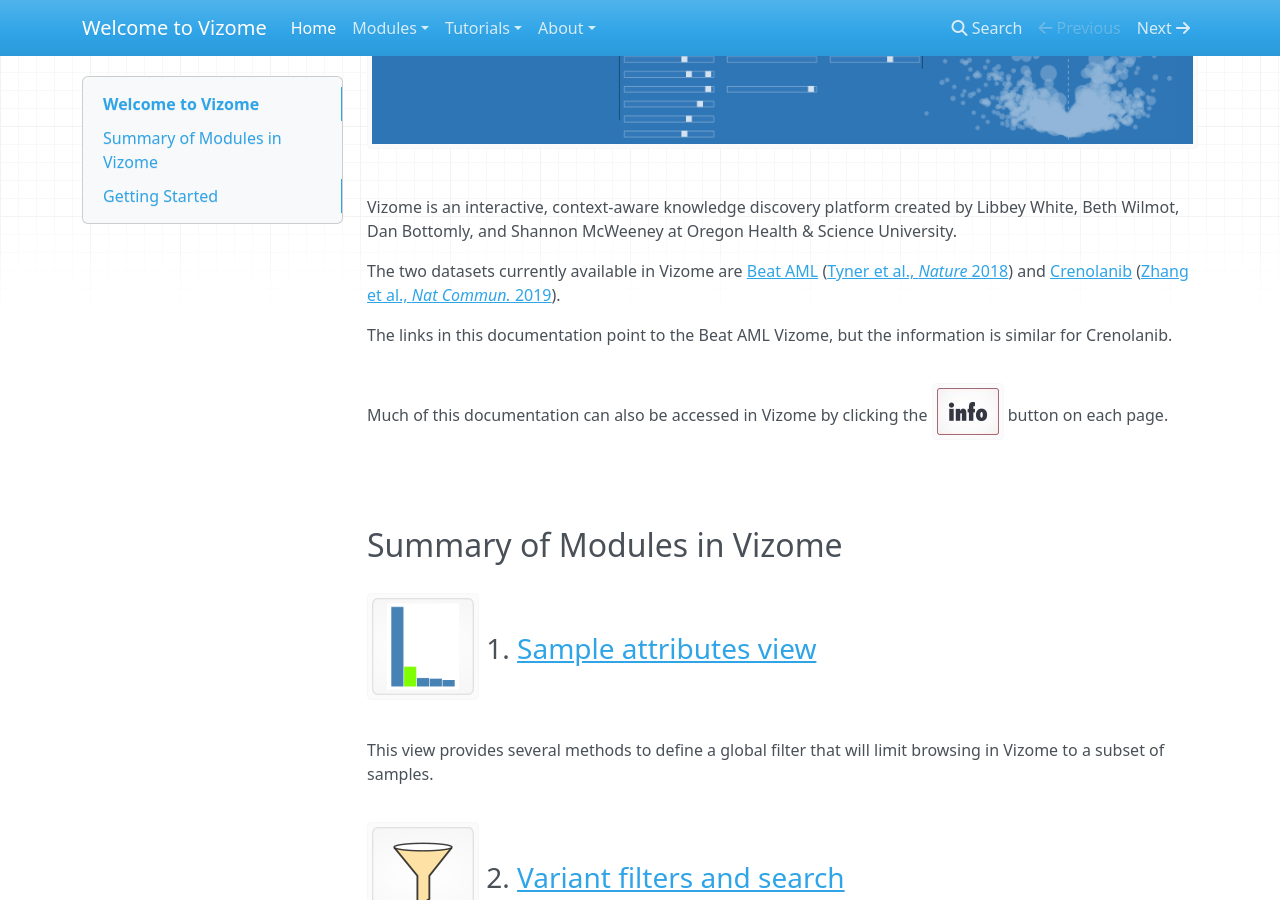
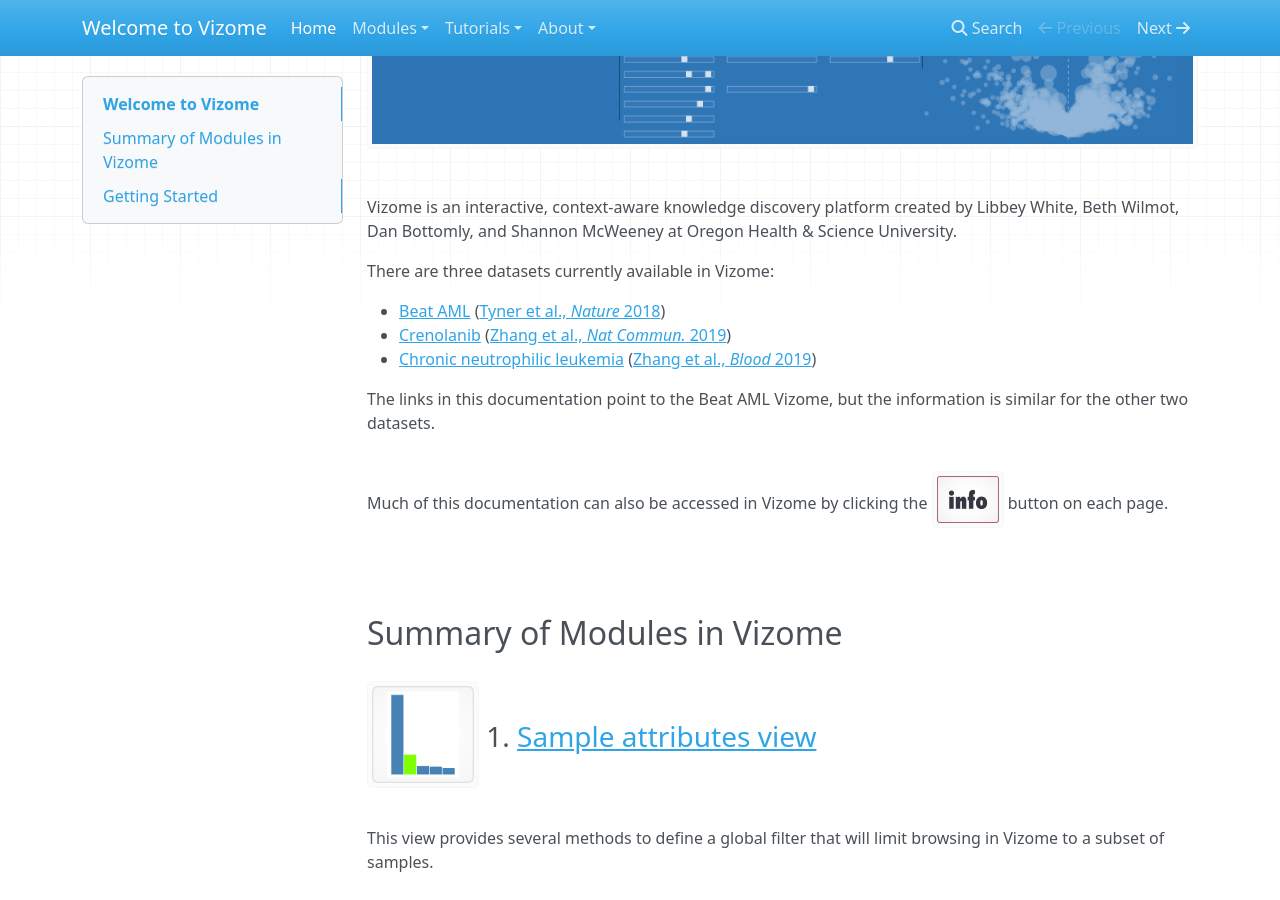
Before and after one commit to lopierra/vizome_docs, an MkDocs documentation site: the page built from docs/index.md, in a window 1280 px wide and 900 px high, scrolled down 446 px. Built offline with MkDocs 1.6.1, drawn with Linux system fonts in a browser that asks for light colours; nearby versions of some CDN libraries; old or Windows-style settings are respelled for this version of MkDocs.

Commit message:
add CNL to index.md

```diff
--- a/docs/index.md
+++ b/docs/index.md
@@ -4,9 +4,13 @@
 
 Vizome is an interactive, context-aware knowledge discovery platform created by Libbey White, Beth Wilmot, Dan Bottomly, and Shannon McWeeney at Oregon Health & Science University.
 
-The two datasets currently available in Vizome are [Beat AML](http://vizome.org/aml/) ([Tyner et al., *Nature* 2018](https://www.nature.com/articles/s41586-018-0623-z)) and [Crenolanib](http://vizome.org/crenolanib/) ([Zhang et al., *Nat Commun.* 2019](https://www.nature.com/articles/s41467-018-08263-x)).
+There are three datasets currently available in Vizome:
 
-The links in this documentation point to the Beat AML Vizome, but the information is similar for Crenolanib.
+* [Beat AML](http://vizome.org/aml/) ([Tyner et al., *Nature* 2018](https://www.nature.com/articles/s41586-018-0623-z))
+* [Crenolanib](http://vizome.org/crenolanib/) ([Zhang et al., *Nat Commun.* 2019](https://www.nature.com/articles/s41467-018-08263-x))
+* [Chronic neutrophilic leukemia](http://vizome.org/cnl) ([Zhang et al., *Blood* 2019](https://ashpublications.org/blood/article/134/11/867/273877/Genomic-landscape-of-neutrophilic-leukemias-of))
+
+The links in this documentation point to the Beat AML Vizome, but the information is similar for the other two datasets.
 
 Much of this documentation can also be accessed in Vizome by clicking the ![info_button](img/info_button.jpg) button on each page.
 
```
